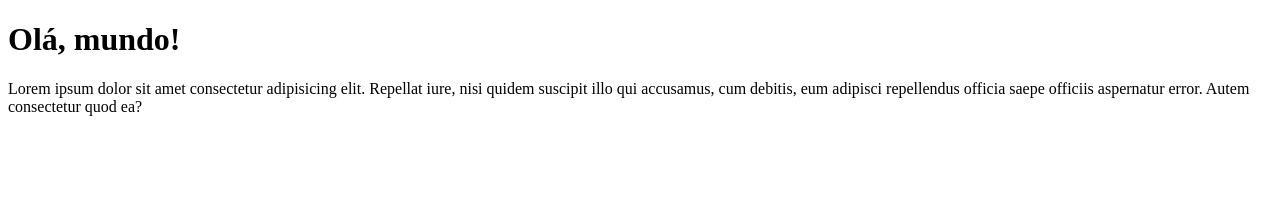
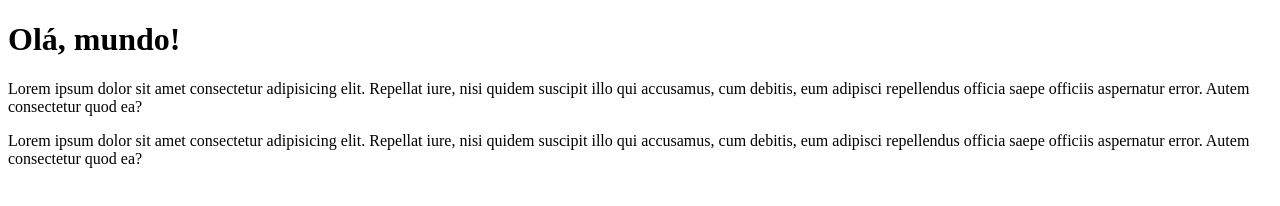
Before and after one commit to marcos1365/Ola-Mundo, a plain HTML site: page site-exemplo/index.html in a window 1280 px wide. Drawn offline with Linux system fonts and the light colour scheme.

Commit message:
Adicionei um parágrafo

```diff
--- a/site-exemplo/index.html
+++ b/site-exemplo/index.html
@@ -13,6 +13,11 @@
         nisi quidem suscipit illo qui accusamus, cum debitis, eum adipisci repellendus
         officia saepe officiis aspernatur error. Autem consectetur quod ea?
     </p>
+    <p>
+        Lorem ipsum dolor sit amet consectetur adipisicing elit. Repellat iure,
+        nisi quidem suscipit illo qui accusamus, cum debitis, eum adipisci repellendus
+        officia saepe officiis aspernatur error. Autem consectetur quod ea?
+    </p>
 
 </body>
 </html>
```
